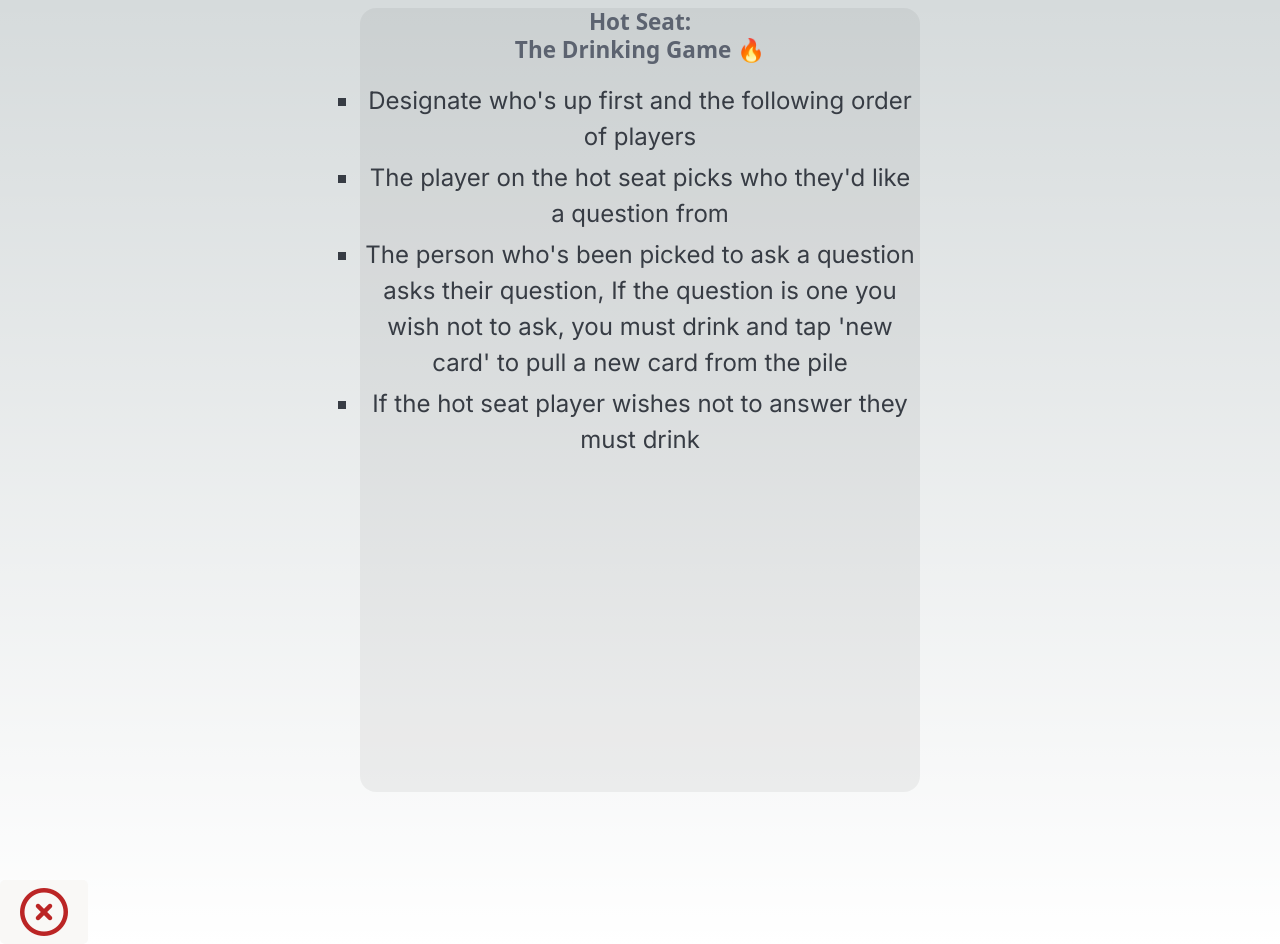
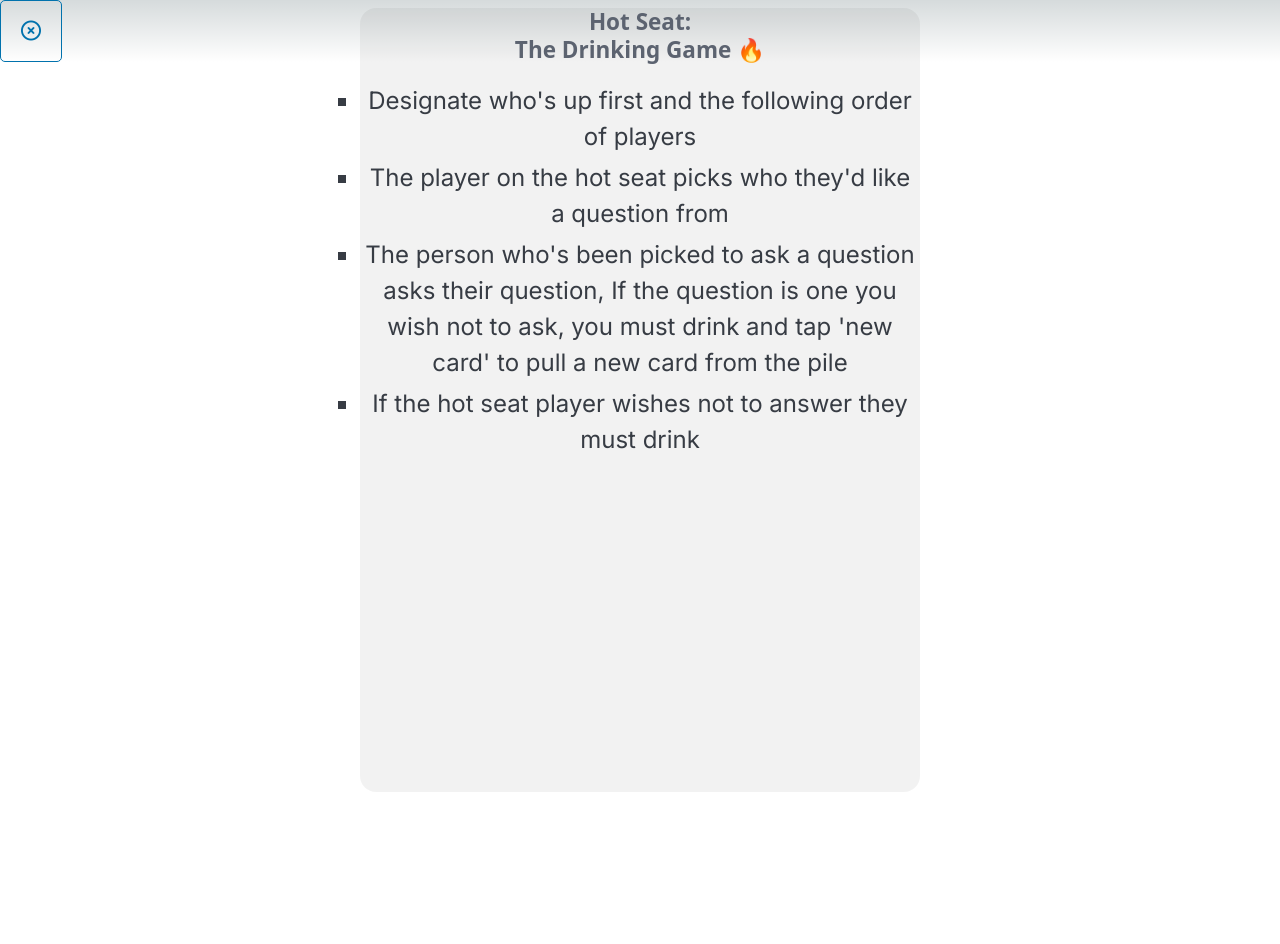
Before and after one commit to sablexis/hotseat, a Next.js app: page / in a window 1280 px wide. After the commit the page ends 820 px from the top, so only its background shows below. Built offline with nearby package versions, Linux system fonts and the light colour scheme.

Commit message:
:lipstick: updating button styles

```diff
--- a/src/components/cardCyclerButton.js
+++ b/src/components/cardCyclerButton.js
@@ -5,7 +5,7 @@
 
 function CardCyclerButton(props) {
     return(
-        <button className = "newCard-button" onClick={props.onClick}>
+        <button className = "newCard-button" class= "outline" onClick={props.onClick}>
             <i className="fa-solid fa-circle-plus"></i>
         </button>
     )
--- a/src/components/hideButton.js
+++ b/src/components/hideButton.js
@@ -5,7 +5,7 @@
 
 function HideButton(props) {
     return (
-        <button className= "hide-button" onClick={props.onClick}>
+        <button className= "hide-button" class = "outline" onClick={props.onClick}>
              <i className="fa-regular fa-circle-xmark"></i>
         </button>
     );
```
